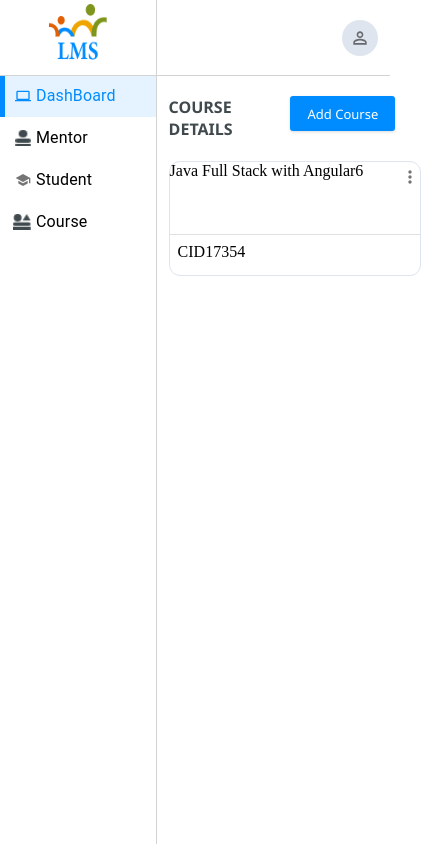
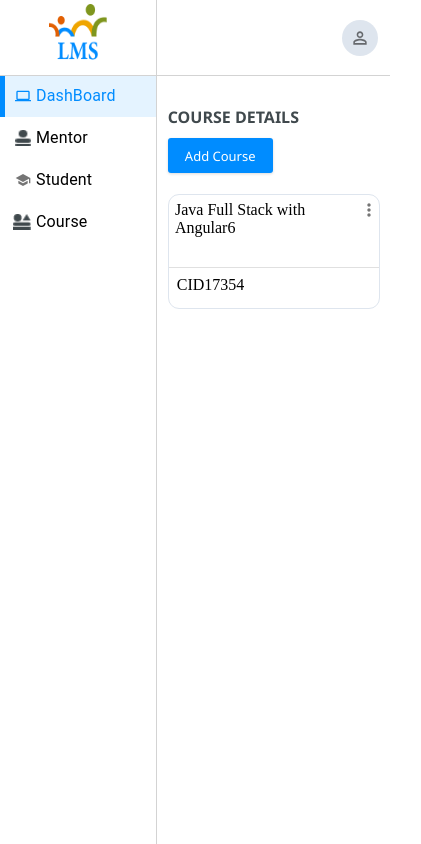
Before and after one commit to utpalmaji01/LearningManagementSystem_React, a React (Create React App) app: page /dashboard/Course in a window 390 px wide. Shown: the whole page, 421 px wide, since content can reach past the window. Built offline with nearby package versions, Linux system fonts and the light colour scheme; no server answers; sample sign-in values are in the browser's storage.

Commit message:
Refactored: made corse responsive

```diff
--- a/src/component/course/course.scss
+++ b/src/component/course/course.scss
@@ -52,7 +52,7 @@
   }
 }
 .single-card-course {
-  width: 250px;
+  width: 30%;
   height: 113px;
   background: #ffffff 0% 0% no-repeat padding-box;
   border: 1px solid #dee5ee;
@@ -67,6 +67,7 @@
       height: 29px !important;
     }
     .course-card-title {
+      padding: 3%;
       font-size: 16px;
     }
   }
@@ -75,3 +76,14 @@
     padding: 8px;
   }
 }
+@media screen and (max-width: 600px){
+  .header-student{
+    flex-direction: column;
+    .header-student-text{
+      margin: 10px 0px;
+    }
+  }
+  .single-card-course {
+    width: 100%;
+  }
+}
```
